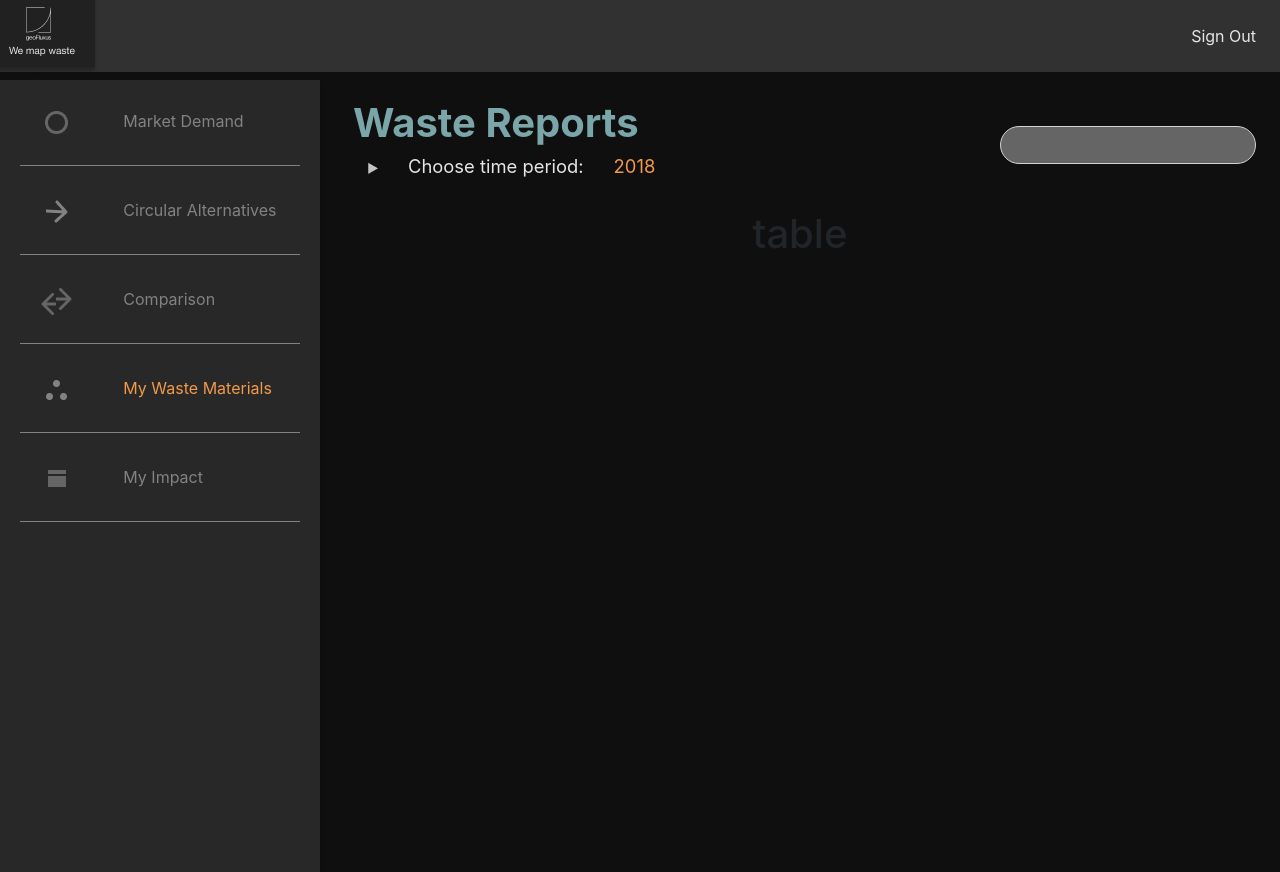
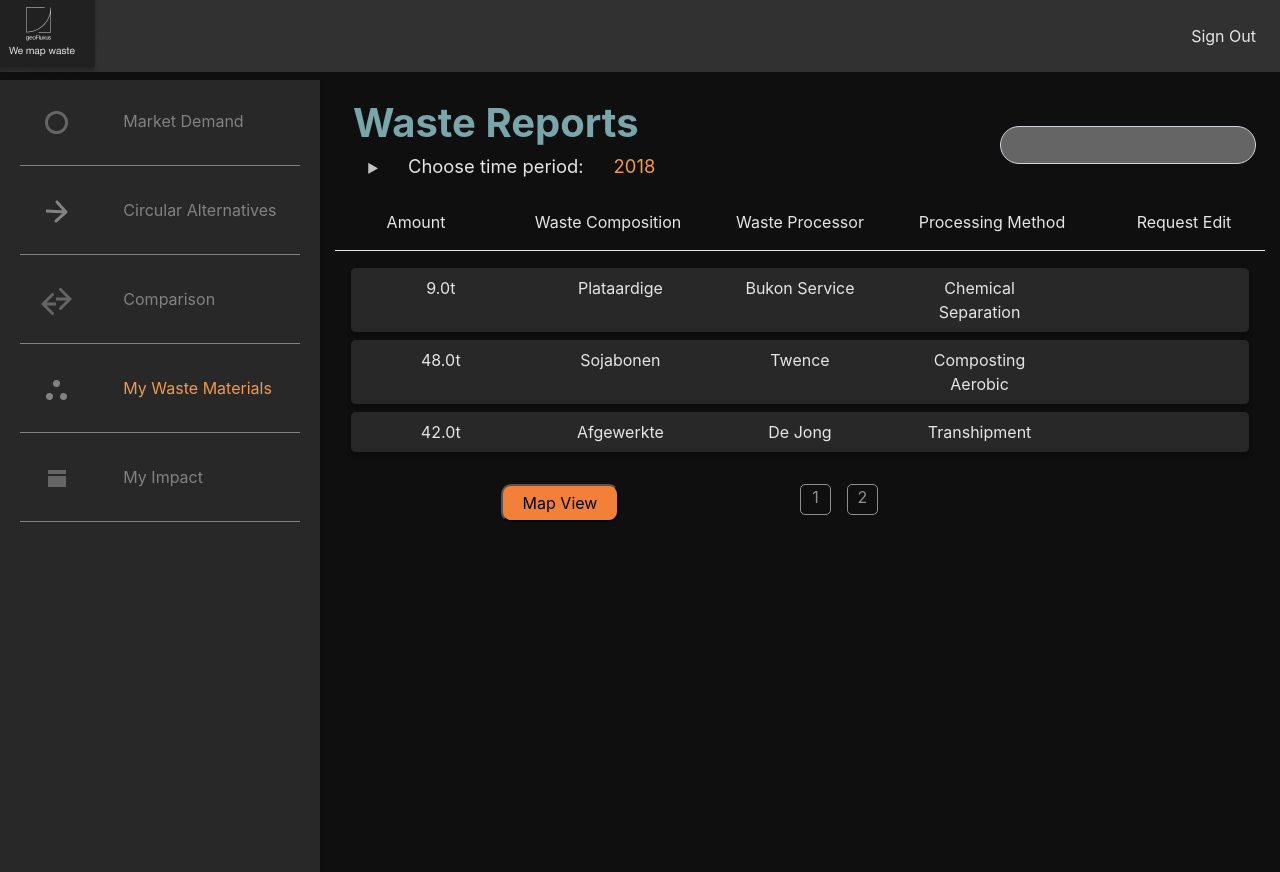
Before and after one commit to nehalicious/geofluxus, a React (Create React App) app: page /Reports in a window 1280 px wide. Built offline with nearby package versions, Linux system fonts and the light colour scheme.

Commit message:
Table met pagination

```diff
--- a/src/App.css
+++ b/src/App.css
@@ -3,3 +3,19 @@
   background: #0F0F0F;
   min-height: 100vh;
 }
+
+button {
+  padding: 5px 20px;
+  background: #F28038;
+  border-radius: 10px;
+}
+
+.numberBox {
+  border: 1px solid #8E8E8E;
+  box-sizing: border-box;
+  border-radius: 5px;
+  color:  #8E8E8E;
+  width: 31px;
+  height: 31px;
+  cursor: pointer;
+}
--- /dev/null
+++ b/src/General/Table/Entry/index.js
@@ -0,0 +1,28 @@
+import React from 'react';
+import Row from 'react-bootstrap/Row';
+import Col from 'react-bootstrap/Col'
+
+export default function Entry(props) {
+
+    const rowStyle = {
+        background: props.selected === props.entry.id ? '#3D3D3D': '#282828',
+        boxShadow: '0px 4px 4px rgba(0, 0, 0, 0.25)',
+        borderRadius: '5px',
+        color: '#E5E5E5',
+        cursor: 'pointer'
+    };
+
+    return (
+        <Row
+            className="my-2 py-2 mx-3"
+            style={rowStyle}
+            onClick = {()=> props.setSelected(props.entry.id)}
+        >
+            {props.columns.map(
+                column => <Col>
+                    {props.entry[column]}
+                </Col>
+            )}
+        </Row>
+    )
+}
--- a/src/General/Table/index.js
+++ b/src/General/Table/index.js
@@ -1,7 +1,73 @@
-import React from 'react';
+import React, {useState} from 'react';
+import Container from 'react-bootstrap/Container';
+import Row from 'react-bootstrap/Row';
+import Col from 'react-bootstrap/Col';
+import Entry from './Entry'
 
 export default function Table(props) {
+    const rowsPerPage = 3;
+    const numpages = Math.ceil(props.data.length/rowsPerPage);
+
+    const [selected, setSelected] = useState(null);
+    const [currentPage, setPage] = useState(1);
+    const display = props.data.slice(currentPage * rowsPerPage -3, (currentPage * rowsPerPage));
+
+
+    const getNumberBox = (x) => {
+        return (
+            <div
+                className="numberBox mr-3"
+                onClick = {()=> setPage(x)}
+            >
+                {x}
+            </div>
+        )
+    };
+
+    const getPageNumbers = () => {
+        console.log(props.data);
+        let pages = [];
+        for(let i = 1; i<=numpages; i++) {
+            pages.push(i);
+        }
+        return pages.map(x=>getNumberBox(x))
+    };
+
     return (
-        <h1> table </h1>
+        <Container>
+            <Row>
+                {props.columns.map(x=><Col style={{color: '#E5E5E5'}}> {x} </Col>)}
+            </Row>
+            <hr
+                style={{
+                    borderTop: '1px solid #E5E5E5',
+                    height: '1px'
+                }}
+            />
+
+            {display.map(entry=>
+                <Entry
+                    selected={selected}
+                    setSelected={setSelected}
+                    columns={props.columns}
+                    entry={entry}
+                />
+            )}
+
+
+            <Row className="py-4">
+                <Col>
+                    <button>
+                        Map View
+                    </button>
+                </Col>
+                <Col style={{alignContent: 'right', width: '100%'}}>
+                    <Row>
+                        {getPageNumbers()}
+                    </Row>
+                </Col>
+            </Row>
+
+        </Container>
     )
 }
--- a/src/Impact/index.js
+++ b/src/Impact/index.js
@@ -1,7 +1,8 @@
 import React from 'react';
+import PageTitle from "../General/PageTitle";
 
 export default function Impact() {
     return (
-        <h1> Impact </h1>
+        <PageTitle title={"Impact"}/>
     )
 }
--- a/src/Reports/index.js
+++ b/src/Reports/index.js
@@ -1,12 +1,18 @@
 import React from 'react';
 import PageTitle from "../General/PageTitle";
-import Table from "../General/Table"
+import Table from "../General/Table";
+import sample from "./sample-data";
 
 export default function Reports() {
+    const tableColumns = ['Amount', 'Waste Composition', 'Waste Processor', 'Processing Method', 'Request Edit'];
+
     return(
         <>
-        <PageTitle title={"Waste Reports"}/>
-        <Table/>
+            <PageTitle title={"Waste Reports"}/>
+            <Table
+                columns={tableColumns}
+                data = {sample}
+            />
         </>
     )
 }
--- /dev/null
+++ b/src/Reports/sample-data.js
@@ -0,0 +1,36 @@
+const sample = [
+    {
+        id: 0,
+        'Amount': "9.0t",
+        'Waste Composition': "Plataardige",
+        'Waste Processor' : "Bukon Service",
+        'Processing Method': "Chemical Separation",
+        'Distance': '90km/trip'
+    },
+    {
+        id: 1,
+        'Amount': "48.0t",
+        'Waste Composition': "Sojabonen",
+        'Waste Processor' : "Twence",
+        'Processing Method': "Composting Aerobic",
+        'Distance': '3km/trip'
+    },
+    {
+        id: 2,
+        'Amount': "42.0t",
+        'Waste Composition': "Afgewerkte",
+        'Waste Processor' : "De Jong",
+        'Processing Method': "Transhipment",
+        'Distance': '18km/trip'
+    },
+    {
+        id: 3,
+        'Amount': "67.0t",
+        'Waste Composition': "sample",
+        'Waste Processor' : "sample processor",
+        'Processing Method': "sample method",
+        'Distance': '60km/trip'
+    },
+];
+
+export default sample;
```
